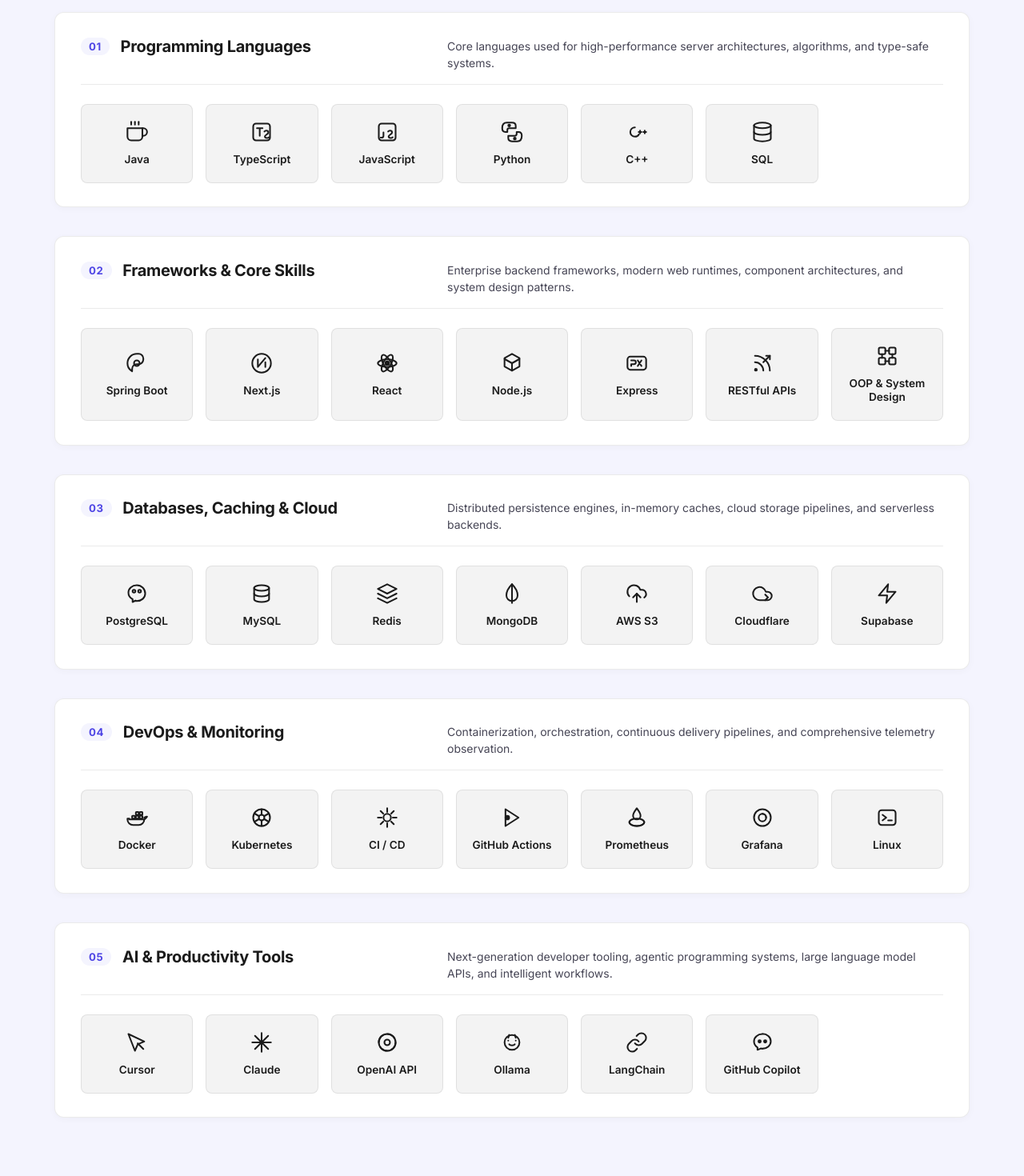
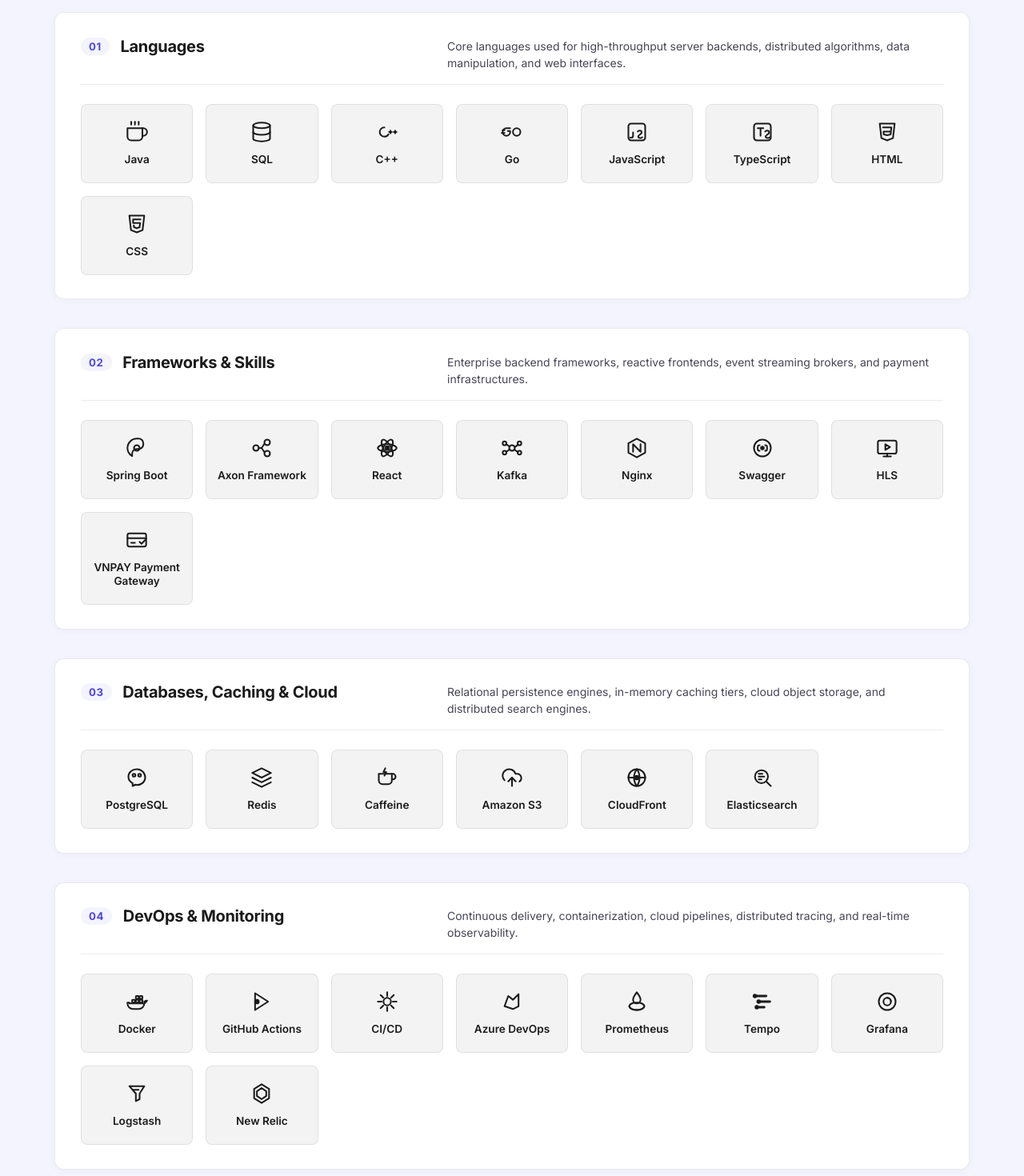
Before and after one commit to HemlockPham7/hemlock-portfolio, a Next.js app: page / in a window 1280 px wide. Shown: the part 5380-6850 px from the top of the page at 80% size. Built offline with nearby package versions, Linux system fonts and the light colour scheme.

Commit message:
Definitely complete phase 5

```diff
--- a/src/components/skills/skillsData.tsx
+++ b/src/components/skills/skillsData.tsx
@@ -19,13 +19,13 @@
   {
     id: "languages",
     number: "01",
-    title: "Programming Languages",
-    description: "Core languages used for high-performance server architectures, algorithms, and type-safe systems.",
+    title: "Languages",
+    description: "Core languages used for high-throughput server backends, distributed algorithms, data manipulation, and web interfaces.",
     skills: [
       {
         id: "java",
         name: "Java",
-        category: "Programming Languages",
+        category: "Languages",
         icon: (
           <svg width="28" height="28" viewBox="0 0 24 24" fill="none" stroke="currentColor" strokeWidth="1.75" strokeLinecap="round" strokeLinejoin="round" aria-hidden="true">
             <path d="M18 8h1a4 4 0 0 1 0 8h-1" />
@@ -37,9 +37,58 @@
         ),
       },
       {
+        id: "sql",
+        name: "SQL",
+        category: "Languages",
+        icon: (
+          <svg width="28" height="28" viewBox="0 0 24 24" fill="none" stroke="currentColor" strokeWidth="1.75" strokeLinecap="round" strokeLinejoin="round" aria-hidden="true">
+            <ellipse cx="12" cy="5" rx="9" ry="3" />
+            <path d="M21 12c0 1.66-4 3-9 3s-9-1.34-9-3" />
+            <path d="M3 5v14c0 1.66 4 3 9 3s9-1.34 9-3V5" />
+          </svg>
+        ),
+      },
+      {
+        id: "cpp",
+        name: "C++",
+        category: "Languages",
+        icon: (
+          <svg width="28" height="28" viewBox="0 0 24 24" fill="none" stroke="currentColor" strokeWidth="1.75" strokeLinecap="round" strokeLinejoin="round" aria-hidden="true">
+            <path d="M9 7a5 5 0 0 0-5 5 5 5 0 0 0 5 5c2 0 3.5-1 4.3-2.5" />
+            <path d="M14 12h3m-1.5-1.5v3" />
+            <path d="M19 12h3m-1.5-1.5v3" />
+          </svg>
+        ),
+      },
+      {
+        id: "go",
+        name: "Go",
+        category: "Languages",
+        icon: (
+          <svg width="28" height="28" viewBox="0 0 24 24" fill="none" stroke="currentColor" strokeWidth="1.75" strokeLinecap="round" strokeLinejoin="round" aria-hidden="true">
+            <circle cx="17" cy="12" r="4" />
+            <path d="M10 8H6a4 4 0 1 0 4 4v-1H7.5" />
+            <path d="M2 10h2" />
+            <path d="M1 13h3" />
+          </svg>
+        ),
+      },
+      {
+        id: "javascript",
+        name: "JavaScript",
+        category: "Languages",
+        icon: (
+          <svg width="28" height="28" viewBox="0 0 24 24" fill="none" stroke="currentColor" strokeWidth="1.75" strokeLinecap="round" strokeLinejoin="round" aria-hidden="true">
+            <rect x="3" y="3" width="18" height="18" rx="3" />
+            <path d="M8 12.5v3.5a2 2 0 0 1-2 2H5" />
+            <path d="M13 11.5c.5-.7 1.2-1 2-1 1.4 0 2.2.8 2.2 2 0 1.5-1.4 2-2.2 2.5-.8.5-1.5 1-1.5 1.8 0 1.1 1 1.7 2.2 1.7.9 0 1.6-.3 2.1-.9" />
+          </svg>
+        ),
+      },
+      {
         id: "typescript",
         name: "TypeScript",
-        category: "Programming Languages",
+        category: "Languages",
         icon: (
           <svg width="28" height="28" viewBox="0 0 24 24" fill="none" stroke="currentColor" strokeWidth="1.75" strokeLinecap="round" strokeLinejoin="round" aria-hidden="true">
             <rect x="3" y="3" width="18" height="18" rx="3" />
@@ -49,51 +98,24 @@
         ),
       },
       {
-        id: "javascript",
-        name: "JavaScript",
-        category: "Programming Languages",
+        id: "html",
+        name: "HTML",
+        category: "Languages",
         icon: (
           <svg width="28" height="28" viewBox="0 0 24 24" fill="none" stroke="currentColor" strokeWidth="1.75" strokeLinecap="round" strokeLinejoin="round" aria-hidden="true">
-            <rect x="3" y="3" width="18" height="18" rx="3" />
-            <path d="M8 12.5v3.5a2 2 0 0 1-2 2H5" />
-            <path d="M13 11.5c.5-.7 1.2-1 2-1 1.4 0 2.2.8 2.2 2 0 1.5-1.4 2-2.2 2.5-.8.5-1.5 1-1.5 1.8 0 1.1 1 1.7 2.2 1.7.9 0 1.6-.3 2.1-.9" />
+            <path d="M4 3l1.8 15.5L12 21l6.2-2.5L20 3H4z" />
+            <path d="M7.5 7h9l-.5 4.5h-8l.3 3 3.7 1 3.7-1 .3-2.5" />
           </svg>
         ),
       },
       {
-        id: "python",
-        name: "Python",
-        category: "Programming Languages",
+        id: "css",
+        name: "CSS",
+        category: "Languages",
         icon: (
           <svg width="28" height="28" viewBox="0 0 24 24" fill="none" stroke="currentColor" strokeWidth="1.75" strokeLinecap="round" strokeLinejoin="round" aria-hidden="true">
-            <path d="M12 2c3.5 0 4 1.5 4 3.5v2.5H9a2 2 0 0 0-2 2v2H5c-2 0-3.5-.5-3.5-4C1.5 4.5 3 2 6.5 2H12z" />
-            <circle cx="9" cy="5" r="1" fill="currentColor" />
-            <path d="M12 22c-3.5 0-4-1.5-4-3.5v-2.5h7a2 2 0 0 0 2-2v-2h2c2 0 3.5.5 3.5 4 0 3.5-1.5 6-5 6H12z" />
-            <circle cx="15" cy="19" r="1" fill="currentColor" />
-          </svg>
-        ),
-      },
-      {
-        id: "cpp",
-        name: "C++",
-        category: "Programming Languages",
-        icon: (
-          <svg width="28" height="28" viewBox="0 0 24 24" fill="none" stroke="currentColor" strokeWidth="1.75" strokeLinecap="round" strokeLinejoin="round" aria-hidden="true">
-            <path d="M10 7a5 5 0 0 0-5 5 5 5 0 0 0 5 5c2 0 3.5-1 4.3-2.5" />
-            <path d="M14 12h3m-1.5-1.5v3" />
-            <path d="M19 12h3m-1.5-1.5v3" />
-          </svg>
-        ),
-      },
-      {
-        id: "sql",
-        name: "SQL",
-        category: "Programming Languages",
-        icon: (
-          <svg width="28" height="28" viewBox="0 0 24 24" fill="none" stroke="currentColor" strokeWidth="1.75" strokeLinecap="round" strokeLinejoin="round" aria-hidden="true">
-            <ellipse cx="12" cy="5" rx="9" ry="3" />
-            <path d="M21 12c0 1.66-4 3-9 3s-9-1.34-9-3" />
-            <path d="M3 5v14c0 1.66 4 3 9 3s9-1.34 9-3V5" />
+            <path d="M4 3l1.8 15.5L12 21l6.2-2.5L20 3H4z" />
+            <path d="M16 7H8v4h7.5l-.5 4.5-3 1-3-1-.2-2" />
           </svg>
         ),
       },
@@ -102,13 +124,13 @@
   {
     id: "frameworks",
     number: "02",
-    title: "Frameworks & Core Skills",
-    description: "Enterprise backend frameworks, modern web runtimes, component architectures, and system design patterns.",
+    title: "Frameworks & Skills",
+    description: "Enterprise backend frameworks, reactive frontends, event streaming brokers, and payment infrastructures.",
     skills: [
       {
         id: "spring-boot",
         name: "Spring Boot",
-        category: "Frameworks & Core Skills",
+        category: "Frameworks & Skills",
         icon: (
           <svg width="28" height="28" viewBox="0 0 24 24" fill="none" stroke="currentColor" strokeWidth="1.75" strokeLinecap="round" strokeLinejoin="round" aria-hidden="true">
             <path d="M12 2C6.48 2 2 6.48 2 12c0 3.69 2.01 6.91 5 8.65V18a5 5 0 0 1 5-5h2a5 5 0 0 0 5-5V7c0-2.76-2.24-5-5-5z" />
@@ -117,21 +139,22 @@
         ),
       },
       {
-        id: "nextjs",
-        name: "Next.js",
-        category: "Frameworks & Core Skills",
+        id: "axon-framework",
+        name: "Axon Framework",
+        category: "Frameworks & Skills",
         icon: (
           <svg width="28" height="28" viewBox="0 0 24 24" fill="none" stroke="currentColor" strokeWidth="1.75" strokeLinecap="round" strokeLinejoin="round" aria-hidden="true">
-            <circle cx="12" cy="12" r="10" />
-            <path d="M8 8v8l8-9.5" />
-            <path d="M16 11v5" />
+            <circle cx="6" cy="12" r="3" />
+            <circle cx="18" cy="6" r="3" />
+            <circle cx="18" cy="18" r="3" />
+            <path d="M9 12h3m0 0l3-4.5m-3 4.5l3 4.5" />
           </svg>
         ),
       },
       {
         id: "react",
         name: "React",
-        category: "Frameworks & Core Skills",
+        category: "Frameworks & Skills",
         icon: (
           <svg width="28" height="28" viewBox="0 0 24 24" fill="none" stroke="currentColor" strokeWidth="1.75" strokeLinecap="round" strokeLinejoin="round" aria-hidden="true">
             <ellipse cx="12" cy="12" rx="10" ry="4" transform="rotate(0 12 12)" />
@@ -142,58 +165,67 @@
         ),
       },
       {
-        id: "nodejs",
-        name: "Node.js",
-        category: "Frameworks & Core Skills",
+        id: "kafka",
+        name: "Kafka",
+        category: "Frameworks & Skills",
         icon: (
           <svg width="28" height="28" viewBox="0 0 24 24" fill="none" stroke="currentColor" strokeWidth="1.75" strokeLinecap="round" strokeLinejoin="round" aria-hidden="true">
-            <path d="M12 2l8 4.5v9L12 20l-8-4.5v-9L12 2z" />
-            <path d="M12 12l8-4.5" />
-            <path d="M12 12v8" />
-            <path d="M12 12L4 7.5" />
+            <circle cx="12" cy="12" r="3" />
+            <circle cx="4" cy="7" r="2" />
+            <circle cx="4" cy="17" r="2" />
+            <circle cx="20" cy="7" r="2" />
+            <circle cx="20" cy="17" r="2" />
+            <path d="M6 8l3.5 2.5m-3.5 5.5l3.5-2.5m5.5-2.5l3.5-2.5m-3.5 5.5l3.5 2.5" />
           </svg>
         ),
       },
       {
-        id: "express",
-        name: "Express",
-        category: "Frameworks & Core Skills",
+        id: "nginx",
+        name: "Nginx",
+        category: "Frameworks & Skills",
         icon: (
           <svg width="28" height="28" viewBox="0 0 24 24" fill="none" stroke="currentColor" strokeWidth="1.75" strokeLinecap="round" strokeLinejoin="round" aria-hidden="true">
-            <rect x="2" y="5" width="20" height="14" rx="3" />
-            <path d="M6 9h3a2 2 0 0 1 0 4H6v2" />
-            <path d="M13 15l4-6m-4 0l4 6" />
+            <polygon points="12 2 21 7 21 17 12 22 3 17 3 7 12 2" />
+            <path d="M8 16V8l8 8V8" />
           </svg>
         ),
       },
       {
-        id: "rest-api",
-        name: "RESTful APIs",
-        category: "Frameworks & Core Skills",
+        id: "swagger",
+        name: "Swagger",
+        category: "Frameworks & Skills",
         icon: (
           <svg width="28" height="28" viewBox="0 0 24 24" fill="none" stroke="currentColor" strokeWidth="1.75" strokeLinecap="round" strokeLinejoin="round" aria-hidden="true">
-            <path d="M4 11a9 9 0 0 1 9 9" />
-            <path d="M4 4a16 16 0 0 1 16 16" />
-            <circle cx="5" cy="19" r="1" fill="currentColor" />
-            <path d="M16 4h4v4" />
-            <path d="M13 11l7-7" />
+            <circle cx="12" cy="12" r="9" />
+            <path d="M9 9a2 2 0 0 0-2 2v2a2 2 0 0 0 2 2" />
+            <path d="M15 9a2 2 0 0 1 2 2v2a2 2 0 0 1-2 2" />
+            <circle cx="12" cy="12" r="1.5" fill="currentColor" />
           </svg>
         ),
       },
       {
-        id: "oop",
-        name: "OOP & System Design",
-        category: "Frameworks & Core Skills",
+        id: "hls",
+        name: "HLS",
+        category: "Frameworks & Skills",
         icon: (
           <svg width="28" height="28" viewBox="0 0 24 24" fill="none" stroke="currentColor" strokeWidth="1.75" strokeLinecap="round" strokeLinejoin="round" aria-hidden="true">
-            <rect x="3" y="3" width="7" height="7" rx="1.5" />
-            <rect x="14" y="3" width="7" height="7" rx="1.5" />
-            <rect x="14" y="14" width="7" height="7" rx="1.5" />
-            <rect x="3" y="14" width="7" height="7" rx="1.5" />
-            <line x1="10" y1="6.5" x2="14" y2="6.5" />
-            <line x1="6.5" y1="10" x2="6.5" y2="14" />
-            <line x1="17.5" y1="10" x2="17.5" y2="14" />
-            <line x1="10" y1="17.5" x2="14" y2="17.5" />
+            <rect x="2" y="4" width="20" height="14" rx="2" />
+            <polygon points="10 8 15 11 10 14 10 8" />
+            <path d="M8 21h8" />
+            <path d="M12 18v3" />
+          </svg>
+        ),
+      },
+      {
+        id: "vnpay",
+        name: "VNPAY Payment Gateway",
+        category: "Frameworks & Skills",
+        icon: (
+          <svg width="28" height="28" viewBox="0 0 24 24" fill="none" stroke="currentColor" strokeWidth="1.75" strokeLinecap="round" strokeLinejoin="round" aria-hidden="true">
+            <rect x="2" y="5" width="20" height="14" rx="2" />
+            <line x1="2" y1="10" x2="22" y2="10" />
+            <path d="M6 15h4" />
+            <path d="M15 14l2 2 4-4" />
           </svg>
         ),
       },
@@ -203,7 +235,7 @@
     id: "databases",
     number: "03",
     title: "Databases, Caching & Cloud",
-    description: "Distributed persistence engines, in-memory caches, cloud storage pipelines, and serverless backends.",
+    description: "Relational persistence engines, in-memory caching tiers, cloud object storage, and distributed search engines.",
     skills: [
       {
         id: "postgresql",
@@ -214,18 +246,6 @@
             <path d="M12 3C7 3 3 6.5 3 11c0 3 1.8 5.6 4.5 7v3l3-1.5c.5.3 1 .4 1.5.5C17 20 21 16.5 21 12c0-5-4-9-9-9z" />
             <path d="M9 11a1.5 1.5 0 1 0 0-3 1.5 1.5 0 0 0 0 3z" />
             <path d="M15 11a1.5 1.5 0 1 0 0-3 1.5 1.5 0 0 0 0 3z" />
-          </svg>
-        ),
-      },
-      {
-        id: "mysql",
-        name: "MySQL",
-        category: "Databases, Caching & Cloud",
-        icon: (
-          <svg width="28" height="28" viewBox="0 0 24 24" fill="none" stroke="currentColor" strokeWidth="1.75" strokeLinecap="round" strokeLinejoin="round" aria-hidden="true">
-            <ellipse cx="12" cy="6" rx="8" ry="3" />
-            <path d="M4 6v6c0 1.66 3.58 3 8 3s8-1.34 8-3V6" />
-            <path d="M4 12v6c0 1.66 3.58 3 8 3s8-1.34 8-3v-6" />
           </svg>
         ),
       },
@@ -242,19 +262,20 @@
         ),
       },
       {
-        id: "mongodb",
-        name: "MongoDB",
+        id: "caffeine",
+        name: "Caffeine",
         category: "Databases, Caching & Cloud",
         icon: (
           <svg width="28" height="28" viewBox="0 0 24 24" fill="none" stroke="currentColor" strokeWidth="1.75" strokeLinecap="round" strokeLinejoin="round" aria-hidden="true">
-            <path d="M12 2C8 6 6 10 6 14a6 6 0 0 0 12 0c0-4-2-8-6-12z" />
-            <line x1="12" y1="2" x2="12" y2="22" />
+            <path d="M17 8h1a3 3 0 0 1 0 6h-1" />
+            <path d="M3 8h14v7a4 4 0 0 1-4 4H7a4 4 0 0 1-4-4V8z" />
+            <path d="M10 2l-2 4h3l-2 4" />
           </svg>
         ),
       },
       {
-        id: "aws-s3",
-        name: "AWS S3",
+        id: "amazon-s3",
+        name: "Amazon S3",
         category: "Databases, Caching & Cloud",
         icon: (
           <svg width="28" height="28" viewBox="0 0 24 24" fill="none" stroke="currentColor" strokeWidth="1.75" strokeLinecap="round" strokeLinejoin="round" aria-hidden="true">
@@ -265,23 +286,30 @@
         ),
       },
       {
-        id: "cloudflare",
-        name: "Cloudflare",
+        id: "cloudfront",
+        name: "CloudFront",
         category: "Databases, Caching & Cloud",
         icon: (
           <svg width="28" height="28" viewBox="0 0 24 24" fill="none" stroke="currentColor" strokeWidth="1.75" strokeLinecap="round" strokeLinejoin="round" aria-hidden="true">
-            <path d="M17.5 19H9a7 7 0 1 1 6.71-9h1.79a4.5 4.5 0 1 1 0 9z" />
-            <path d="M15 13l3 3-3 3" />
+            <circle cx="12" cy="12" r="9" />
+            <path d="M12 3a15 15 0 0 1 0 18" />
+            <path d="M12 3a15 15 0 0 0 0 18" />
+            <line x1="3" y1="12" x2="21" y2="12" />
+            <circle cx="12" cy="12" r="2" fill="currentColor" />
           </svg>
         ),
       },
       {
-        id: "supabase",
-        name: "Supabase",
+        id: "elasticsearch",
+        name: "Elasticsearch",
         category: "Databases, Caching & Cloud",
         icon: (
           <svg width="28" height="28" viewBox="0 0 24 24" fill="none" stroke="currentColor" strokeWidth="1.75" strokeLinecap="round" strokeLinejoin="round" aria-hidden="true">
-            <polygon points="13 2 3 14 12 14 11 22 21 10 12 10 13 2" />
+            <circle cx="11" cy="11" r="7" />
+            <line x1="21" y1="21" x2="16.65" y2="16.65" />
+            <path d="M8 11h6" />
+            <path d="M8 8h4" />
+            <path d="M8 14h3" />
           </svg>
         ),
       },
@@ -291,7 +319,7 @@
     id: "devops",
     number: "04",
     title: "DevOps & Monitoring",
-    description: "Containerization, orchestration, continuous delivery pipelines, and comprehensive telemetry observation.",
+    description: "Continuous delivery, containerization, cloud pipelines, distributed tracing, and real-time observability.",
     skills: [
       {
         id: "docker",
@@ -310,25 +338,19 @@
         ),
       },
       {
-        id: "kubernetes",
-        name: "Kubernetes",
+        id: "github-actions",
+        name: "GitHub Actions",
         category: "DevOps & Monitoring",
         icon: (
           <svg width="28" height="28" viewBox="0 0 24 24" fill="none" stroke="currentColor" strokeWidth="1.75" strokeLinecap="round" strokeLinejoin="round" aria-hidden="true">
-            <circle cx="12" cy="12" r="9" />
-            <circle cx="12" cy="12" r="3" />
-            <line x1="12" y1="3" x2="12" y2="9" />
-            <line x1="12" y1="15" x2="12" y2="21" />
-            <line x1="4.2" y1="7.5" x2="9.4" y2="10.5" />
-            <line x1="14.6" y1="13.5" x2="19.8" y2="16.5" />
-            <line x1="4.2" y1="16.5" x2="9.4" y2="13.5" />
-            <line x1="14.6" y1="10.5" x2="19.8" y2="7.5" />
+            <polygon points="5 3 19 12 5 21 5 3" />
+            <circle cx="7" cy="12" r="2" fill="currentColor" />
           </svg>
         ),
       },
       {
         id: "cicd",
-        name: "CI / CD",
+        name: "CI/CD",
         category: "DevOps & Monitoring",
         icon: (
           <svg width="28" height="28" viewBox="0 0 24 24" fill="none" stroke="currentColor" strokeWidth="1.75" strokeLinecap="round" strokeLinejoin="round" aria-hidden="true">
@@ -341,13 +363,12 @@
         ),
       },
       {
-        id: "github-actions",
-        name: "GitHub Actions",
+        id: "azure-devops",
+        name: "Azure DevOps",
         category: "DevOps & Monitoring",
         icon: (
           <svg width="28" height="28" viewBox="0 0 24 24" fill="none" stroke="currentColor" strokeWidth="1.75" strokeLinecap="round" strokeLinejoin="round" aria-hidden="true">
-            <polygon points="5 3 19 12 5 21 5 3" />
-            <circle cx="7" cy="12" r="2" fill="currentColor" />
+            <path d="M4 17l4-11 5 4 6-6v13l-6 3z" />
           </svg>
         ),
       },
@@ -364,6 +385,21 @@
         ),
       },
       {
+        id: "tempo",
+        name: "Tempo",
+        category: "DevOps & Monitoring",
+        icon: (
+          <svg width="28" height="28" viewBox="0 0 24 24" fill="none" stroke="currentColor" strokeWidth="1.75" strokeLinecap="round" strokeLinejoin="round" aria-hidden="true">
+            <line x1="4" y1="6" x2="16" y2="6" strokeWidth="2.5" />
+            <line x1="8" y1="12" x2="20" y2="12" strokeWidth="2.5" />
+            <line x1="6" y1="18" x2="14" y2="18" strokeWidth="2.5" />
+            <circle cx="4" cy="6" r="1.5" fill="currentColor" />
+            <circle cx="8" cy="12" r="1.5" fill="currentColor" />
+            <circle cx="6" cy="18" r="1.5" fill="currentColor" />
+          </svg>
+        ),
+      },
+      {
         id: "grafana",
         name: "Grafana",
         category: "DevOps & Monitoring",
@@ -376,14 +412,24 @@
         ),
       },
       {
-        id: "linux",
-        name: "Linux",
+        id: "logstash",
+        name: "Logstash",
         category: "DevOps & Monitoring",
         icon: (
           <svg width="28" height="28" viewBox="0 0 24 24" fill="none" stroke="currentColor" strokeWidth="1.75" strokeLinecap="round" strokeLinejoin="round" aria-hidden="true">
-            <rect x="3" y="4" width="18" height="16" rx="3" />
-            <path d="M7 9l4 3-4 3" />
-            <line x1="13" y1="15" x2="17" y2="15" />
+            <path d="M4 4h16l-5 8v6l-4 2v-8L4 4z" />
+            <line x1="8" y1="8" x2="14" y2="8" />
+          </svg>
+        ),
+      },
+      {
+        id: "new-relic",
+        name: "New Relic",
+        category: "DevOps & Monitoring",
+        icon: (
+          <svg width="28" height="28" viewBox="0 0 24 24" fill="none" stroke="currentColor" strokeWidth="1.75" strokeLinecap="round" strokeLinejoin="round" aria-hidden="true">
+            <polygon points="12 2 20 7 20 17 12 22 4 17 4 7" />
+            <polygon points="12 6 17 9.5 17 14.5 12 18 7 14.5 7 9.5" />
           </svg>
         ),
       },
@@ -392,75 +438,29 @@
   {
     id: "ai-tools",
     number: "05",
-    title: "AI & Productivity Tools",
-    description: "Next-generation developer tooling, agentic programming systems, large language model APIs, and intelligent workflows.",
+    title: "AI & Development Tools",
+    description: "Autonomous agentic coding environments, frontier reasoning models, and intelligence acceleration systems.",
     skills: [
       {
-        id: "cursor",
-        name: "Cursor",
-        category: "AI & Productivity Tools",
+        id: "google-antigravity",
+        name: "Google Antigravity",
+        category: "AI & Development Tools",
         icon: (
           <svg width="28" height="28" viewBox="0 0 24 24" fill="none" stroke="currentColor" strokeWidth="1.75" strokeLinecap="round" strokeLinejoin="round" aria-hidden="true">
-            <path d="M3 3l7 18 3-7 7-3L3 3z" />
-            <path d="M13 13l6 6" />
+            <ellipse cx="12" cy="12" rx="9" ry="3.5" transform="rotate(-30 12 12)" />
+            <ellipse cx="12" cy="12" rx="9" ry="3.5" transform="rotate(30 12 12)" />
+            <circle cx="12" cy="12" r="2.5" fill="currentColor" />
           </svg>
         ),
       },
       {
-        id: "claude",
-        name: "Claude",
-        category: "AI & Productivity Tools",
+        id: "claude-opus",
+        name: "Claude Opus 5.5",
+        category: "AI & Development Tools",
         icon: (
           <svg width="28" height="28" viewBox="0 0 24 24" fill="none" stroke="currentColor" strokeWidth="1.75" strokeLinecap="round" strokeLinejoin="round" aria-hidden="true">
             <path d="M12 2v20M2 12h20M4.93 4.93l14.14 14.14M4.93 19.07L19.07 4.93" />
-          </svg>
-        ),
-      },
-      {
-        id: "openai",
-        name: "OpenAI API",
-        category: "AI & Productivity Tools",
-        icon: (
-          <svg width="28" height="28" viewBox="0 0 24 24" fill="none" stroke="currentColor" strokeWidth="1.75" strokeLinecap="round" strokeLinejoin="round" aria-hidden="true">
-            <circle cx="12" cy="12" r="9" />
-            <path d="M12 3a9 9 0 0 1 7.8 4.5M21 12a9 9 0 0 1-4.5 7.8M12 21a9 9 0 0 1-7.8-4.5M3 12a9 9 0 0 1 4.5-7.8" />
-            <circle cx="12" cy="12" r="3" />
-          </svg>
-        ),
-      },
-      {
-        id: "ollama",
-        name: "Ollama",
-        category: "AI & Productivity Tools",
-        icon: (
-          <svg width="28" height="28" viewBox="0 0 24 24" fill="none" stroke="currentColor" strokeWidth="1.75" strokeLinecap="round" strokeLinejoin="round" aria-hidden="true">
-            <circle cx="12" cy="12" r="8" />
-            <path d="M8 10h.01M16 10h.01" />
-            <path d="M9 14c1 1.5 5 1.5 6 0" />
-            <path d="M9 4L8 7M15 4l1 3" />
-          </svg>
-        ),
-      },
-      {
-        id: "langchain",
-        name: "LangChain",
-        category: "AI & Productivity Tools",
-        icon: (
-          <svg width="28" height="28" viewBox="0 0 24 24" fill="none" stroke="currentColor" strokeWidth="1.75" strokeLinecap="round" strokeLinejoin="round" aria-hidden="true">
-            <path d="M10 13a5 5 0 0 0 7.54.54l3-3a5 5 0 0 0-7.07-7.07l-1.72 1.71" />
-            <path d="M14 11a5 5 0 0 0-7.54-.54l-3 3a5 5 0 0 0 7.07 7.07l1.71-1.71" />
-          </svg>
-        ),
-      },
-      {
-        id: "copilot",
-        name: "GitHub Copilot",
-        category: "AI & Productivity Tools",
-        icon: (
-          <svg width="28" height="28" viewBox="0 0 24 24" fill="none" stroke="currentColor" strokeWidth="1.75" strokeLinecap="round" strokeLinejoin="round" aria-hidden="true">
-            <path d="M12 3c-4.97 0-9 3.58-9 8 0 2.65 1.48 5 3.75 6.45V20l3.5-1.5c.57.17 1.15.25 1.75.25 4.97 0 9-3.58 9-8s-4.03-8-9-8z" />
-            <circle cx="9" cy="11" r="1.25" fill="currentColor" />
-            <circle cx="15" cy="11" r="1.25" fill="currentColor" />
+            <circle cx="12" cy="12" r="2" fill="currentColor" />
           </svg>
         ),
       },
```
Also changed, not shown: 1 other file (tests, documents, lock files or other folders).
